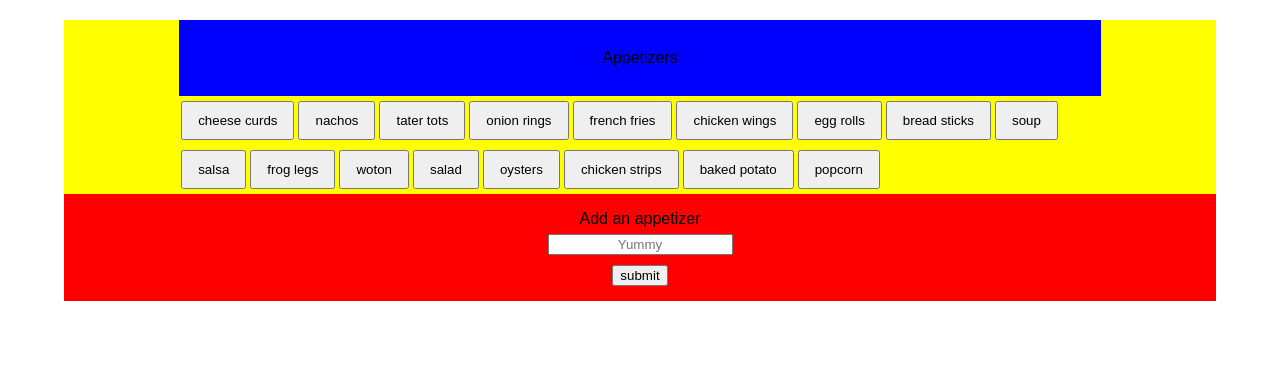
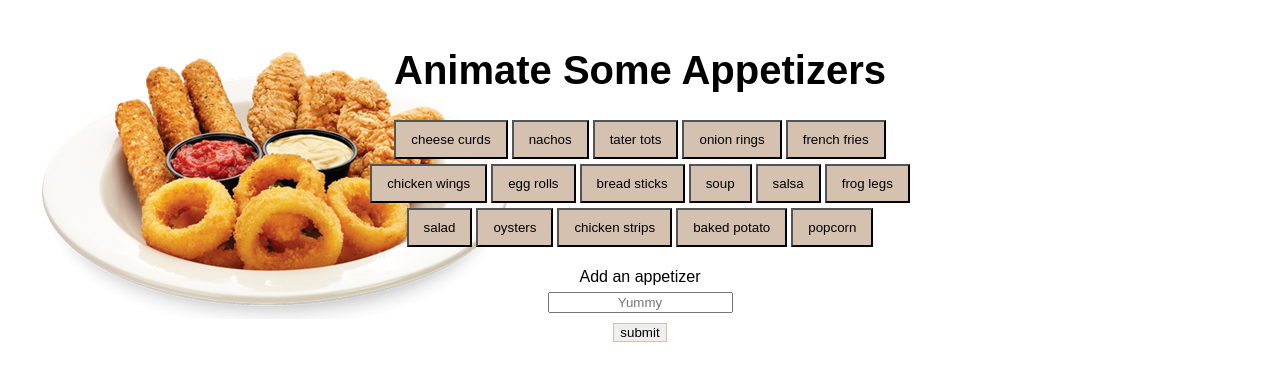
Before and after one commit to kumarivb/gifTastic, a plain HTML site: page index.html in a window 1280 px wide. Drawn offline with nearby package versions, Linux system fonts and the light colour scheme.

Commit message:
added more styling to style.css and reworked some of the javascript

```diff
--- a/assets/css/style.css
+++ b/assets/css/style.css
@@ -1,11 +1,14 @@
 body {
     max-width: 100%;
     font-family: 'Arial', 'Helvetica Neue', Helvetica, sans-serif;
+    background-image: url(../images/appetizer.png);
+    background-repeat: no-repeat;
 }
 
 label {
     line-height: 30px;
 }
+
 input {
     text-align: center;
 }
@@ -14,38 +17,51 @@ input {
     margin: auto;
     width: 90%;
     margin-top: 20px;
-    background-color: yellow;
 }
 
 #submitBtn {
     margin: 10px 0px 5px 0px;
+    border: 1px solid #d4c1b0;
 }
 
 .mainHead {
     margin: auto;
     width: 80%;
     text-align: center;
+    font-size: 40px;
+    font-weight: bolder;
     padding: 30px 0px 30px 0px;
-    background-color: blue;
 }
 
 .buttonContainer {
     margin: auto;
-    width: 80%;
-
+    width: 50%;
+    text-align: center;
 }
 
 .themeBtns {
-    margin: 5px 2px 5px 2px;
+    margin: 0px 2px 5px 2px;
     padding:  10px 15px 10px 15px;
+    background-color: #d4c1b0;
 }
 
 .formContainer {
     margin: auto;
     text-align: center;
     padding: 10px 0px 10px 0px;
-    background-color: red;
 }
+
 .gifContainer {
-    background-color: green;
+    text-align: center;
+    width: 65%;
+    margin-left: 350px;
 }
+
+.gifImages {
+    border: 4px solid #d4c1b0;
+    margin: 0px 5px 5px 5px;
+}
+
+.gifSearchResults {
+    float: left;
+}
--- a/assets/javascript/scriptGiphy.js
+++ b/assets/javascript/scriptGiphy.js
@@ -7,9 +7,7 @@ $(document).ready(function() {
 var authKey = "in1rFgH6d3WCWcNBv1w2yNuXb8nxnNXF";
 
 // Theme string
-var themeArray = ['cheese curds', 'nachos', 'tater tots', 'onion rings', 'french fries', 'chicken wings', 'egg rolls', 'bread sticks', 'soup', 'salsa', 'frog legs', 'woton', 'salad', 'oysters', 'chicken strips', 'baked potato', 'popcorn'];
-
-
+var themeArray = ['cheese curds', 'nachos', 'tater tots', 'onion rings', 'french fries', 'chicken wings', 'egg rolls', 'bread sticks', 'soup', 'salsa', 'frog legs', 'salad', 'oysters', 'chicken strips', 'baked potato', 'popcorn'];
 
 // ==================== Functions and processes ============================================
 
@@ -54,7 +52,7 @@ $(document).on('click', '.themeBtns', function() {
         // Used var j because it is good practice
         for (var j = 0; j < results.length; j++) {
             var gifDiv = $('<div class="gifSearchResults">');
-                gifDiv.append(showRating);
+                gifDiv.prepend(showRating);
                 gifDiv.append(gifImg);
 
             var gifImgA = results[j].images.fixed_height.url;
@@ -75,6 +73,7 @@ $(document).on('click', '.themeBtns', function() {
         };
      });
 
+// making gifs either animated or still on click
 $(document).on('click', '.gifImages', function() {
     var state = $(this).attr('data-state');
 
@@ -98,6 +97,8 @@ $(document).on('click', '#submitBtn', function() {
 
         displayButtons();
 
+        $('#userInput').text("");
+
         // Don't reload page
         return false;
 });
--- a/index.html
+++ b/index.html
@@ -14,7 +14,7 @@
 <body>
 
     <div id="mainContainer">
-        <div class="mainHead">Appetizers</div>
+        <div class="mainHead">Animate Some Appetizers</div>
 
         <div class="buttonContainer">
             <span id="themeBtns"></span>
```
Also changed, not shown: assets/images/appetizer.jpg (added), assets/images/appetizer.png (added).
